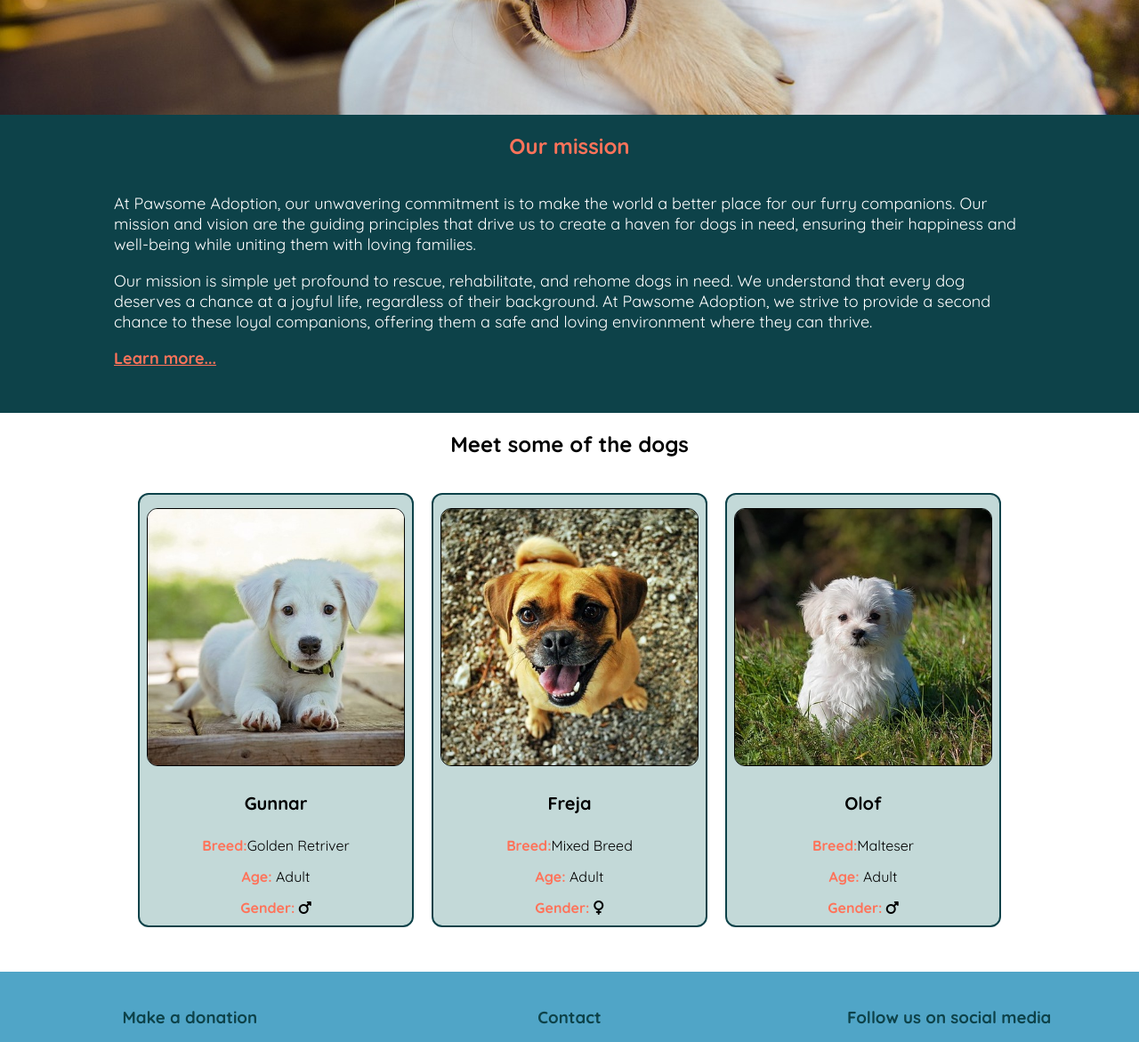
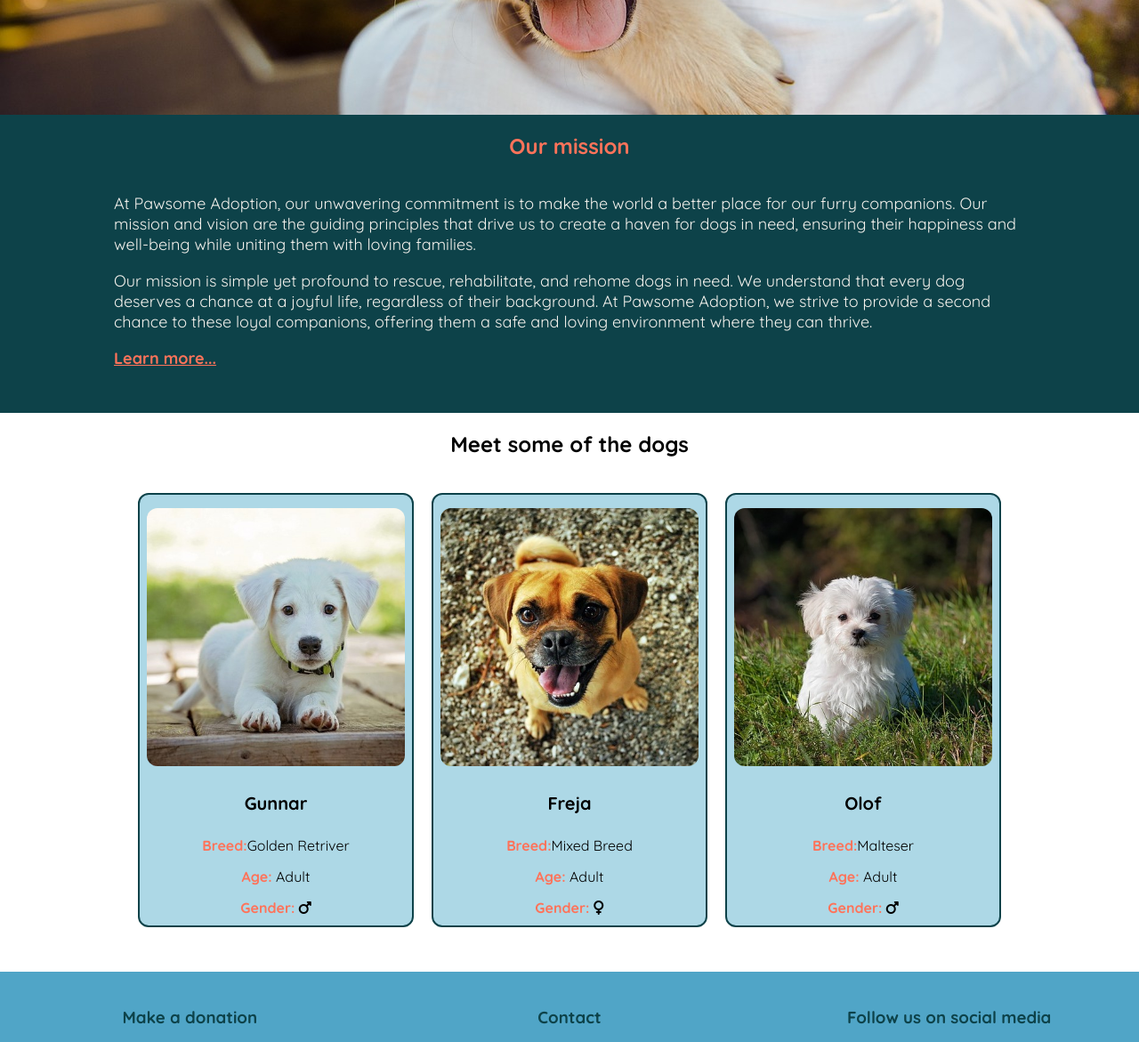
Before and after one commit to davidb-webdev/FSU23D_Frontendutv_Gruppuppgift_Grupp7, a plain HTML site: page index.html in a window 1280 px wide. Shown: the part 680-1851 px from the top of the page at 89% size. Drawn offline with Linux system fonts and the light colour scheme.

Commit message:
Fixed variables in CSS

```diff
--- a/css/index.css
+++ b/css/index.css
@@ -20,7 +20,6 @@
 .section-first{
 /* CSS for background image */
     background-image: url(../img/Frontpage-dog-small.jpg);
-    background-color: beige;
     background-size: cover;
     width: 100%;
 
@@ -42,7 +41,7 @@
 .selection-text{
 
     font-size: 29px;
-    text-shadow: 3px 3px 8px white;
+    text-shadow: 3px 3px 8px var(--secondary-text-color);
 
     justify-content: top;
 
@@ -50,7 +49,7 @@
 }
 
 .mission-box{
-    color: white;
+    color: var(--secondary-text-color);
 }
 
 
@@ -183,8 +182,8 @@
     max-width: 300px;}
 
 .dog-info {
-        background-color: #c3d9d8;
-        border: 2px solid #0d4249;
+        background-color: var(--lightblue);
+        border: 2px solid var(--secondary-color);
         min-height: 400px;
         width: 310px;
         text-align: center;
@@ -198,7 +197,6 @@
 }
 
 .dog-info img{
-    border: solid 1px black;
     width: 290px;
     object-fit: contain;
     border-radius: var(--default-border-radius);
```
